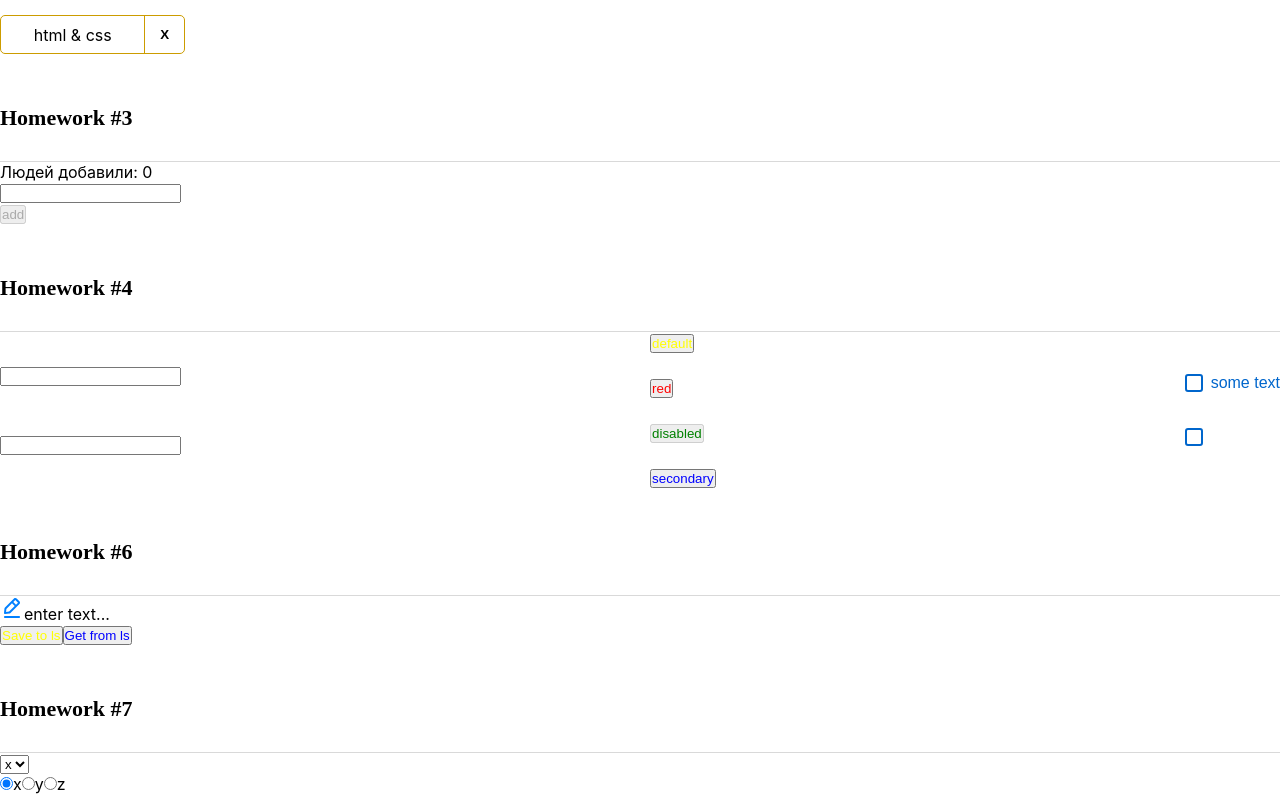
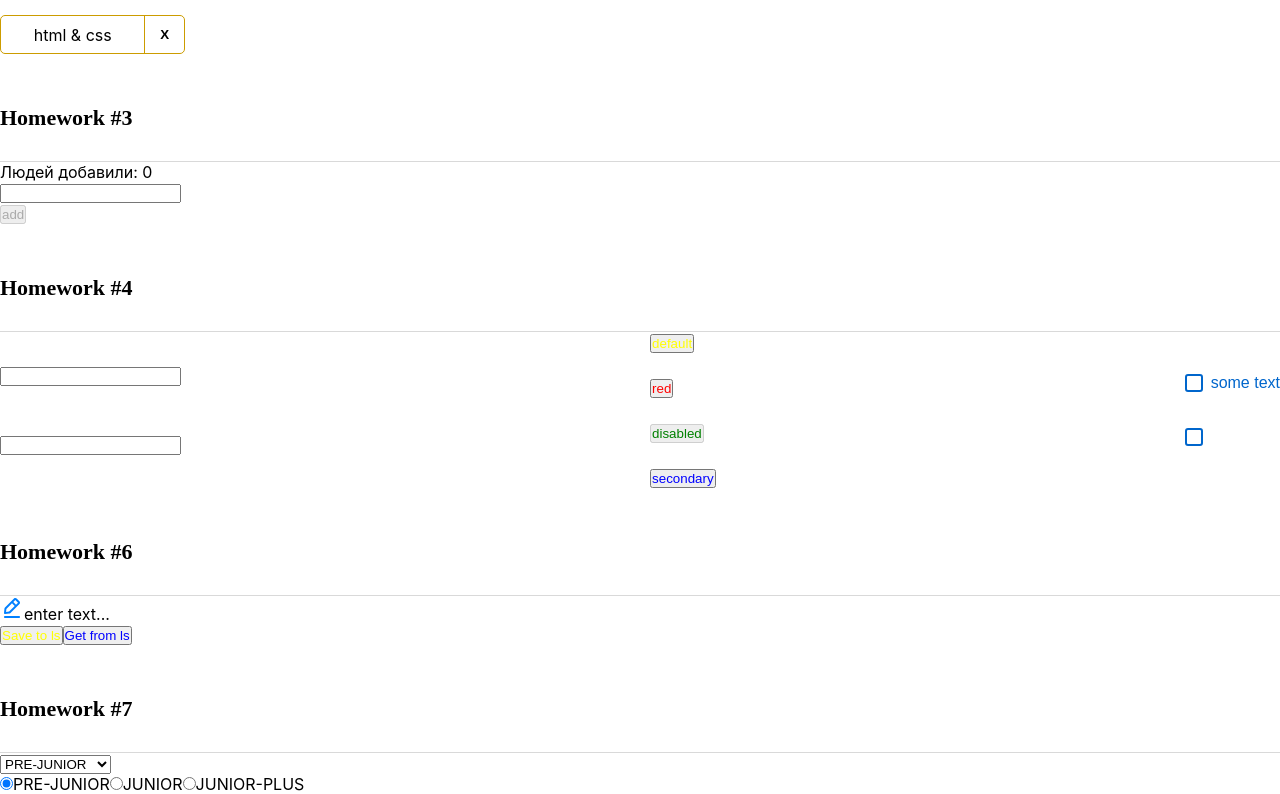
Before and after one commit to KristinOsmakov/HW_Tuesday, a React (Create React App) app: page /#/pre-junior in a window 1280 px wide. Shown: the part 765-1559 px from the top of the page. Built offline with nearby package versions, Linux system fonts and the light colour scheme.

Commit message:
Up! Add HW7. Wednesday, week 3.

```diff
--- a/src/s2-homeworks/hw07/HW7.tsx
+++ b/src/s2-homeworks/hw07/HW7.tsx
@@ -12,9 +12,9 @@ import s from './HW7.module.css'
 * */
 
 const arr = [
-    { id: 1, value: 'x' },
-    { id: 2, value: 'y' },
-    { id: 3, value: 'z' },
+    { id: 1, value: 'PRE-JUNIOR' },
+    { id: 2, value: 'JUNIOR' },
+    { id: 3, value: 'JUNIOR-PLUS' },
 ] // value может быть изменено
 
 export const HW7 = () => {
--- a/src/s2-homeworks/hw07/common/c5-SuperSelect/SuperSelect.tsx
+++ b/src/s2-homeworks/hw07/common/c5-SuperSelect/SuperSelect.tsx
@@ -12,7 +12,7 @@ type DefaultSelectPropsType = DetailedHTMLProps<
 
 type SuperSelectPropsType = DefaultSelectPropsType & {
     options?: any[]
-    onChangeOption?: (option: any) => void
+    onChangeOption?: (option: number) => void
 }
 
 
--- a/src/s2-homeworks/hw07/common/c6-SuperRadio/SuperRadio.tsx
+++ b/src/s2-homeworks/hw07/common/c6-SuperRadio/SuperRadio.tsx
@@ -19,7 +19,7 @@ type DefaultSpanPropsType = DetailedHTMLProps<
 
 type SuperRadioPropsType = Omit<DefaultRadioPropsType, 'type'> & {
     options?: any[]
-    onChangeOption?: (option: any) => void
+    onChangeOption?: (option: number) => void
 
     spanProps?: DefaultSpanPropsType // пропсы для спана
 }
@@ -38,7 +38,7 @@ const SuperRadio: React.FC<SuperRadioPropsType> = ({
 
     const onChangeCallback = (e: ChangeEvent<HTMLInputElement>) => {
 
-        const newInputEvent = e.currentTarget.value;
+        const newInputEvent = +e.currentTarget.value;
 
             onChangeOption?.(newInputEvent);
 
```
